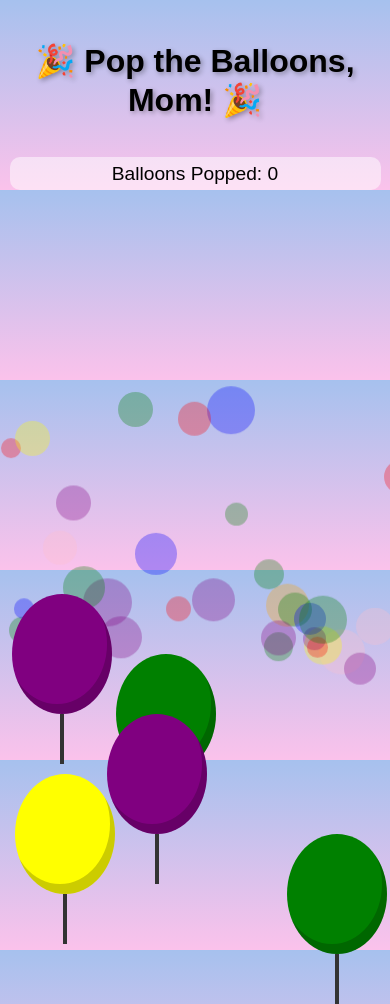
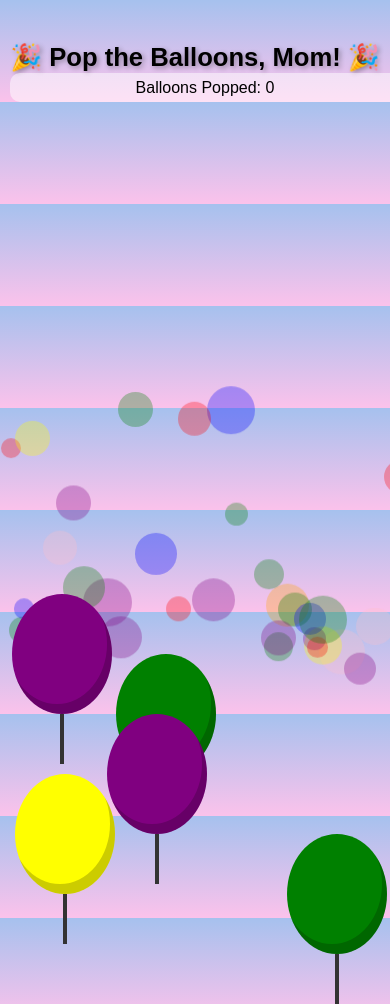
Before and after one commit to BurnoutLord8401/Mom-Birthday-Game, a plain HTML site: page index.html in a window 390 px wide. Shown: the top 1004 px of the page. Drawn offline with Linux system fonts and the light colour scheme.

Commit message:
Update index.html

```diff
--- a/index.html
+++ b/index.html
@@ -3,7 +3,7 @@
 <head>
 <meta charset="UTF-8">
 <title>Happy Birthday Mom! 🎂🎈</title>
-<meta name="viewport" content="width=device-width, initial-scale=1.0, maximum-scale=1.0, user-scalable=no">
+<meta name="viewport" content="width=device-width, initial-scale=1.0, maximum-scale=1.0, user-scalable=no, viewport-fit=cover">
 <style>
 body {
   margin: 0;
@@ -18,14 +18,34 @@ body {
   flex-direction: column;
   align-items: center;
 }
+
+/* Header wrapper for title & score */
+.header {
+  display: flex;
+  flex-direction: column;
+  align-items: center;
+  justify-content: flex-start;
+  text-align: center;
+  width: 100%;
+  max-width: 95vw; /* prevents mobile zooming out */
+  margin-top: 5vh;
+  z-index: 2;
+}
+
+.header h1, .header #score {
+  display: block;
+  width: 100%;
+  word-break: break-word; /* wrap long text or emojis */
+  line-height: 1.2;
+  margin: 0 auto;
+}
+
 h1 {
   color: black;
   text-shadow: 2px 2px 5px #00000055;
   font-size: 2em;
-  text-align: center;
-  margin-top: 5vh;
-  z-index: 2;
 }
+
 #score {
   color: black;
   font-size: 1.2em;
@@ -33,8 +53,8 @@ h1 {
   padding: 5px 10px;
   border-radius: 10px;
   margin-top: 2vh;
-  z-index: 2;
 }
+
 .balloon {
   position: absolute;
   border-radius: 50%;
@@ -42,12 +62,14 @@ h1 {
   cursor: pointer;
   z-index: 3;
 }
+
 .string {
   position: absolute;
   width: 4px;
   height: 50px;
   background: #333;
 }
+
 .bubble {
   position: absolute;
   border-radius: 50%;
@@ -56,10 +78,12 @@ h1 {
   animation: floatUp linear infinite;
   z-index: 1;
 }
+
 @keyframes floatUp {
   0% { transform: translateY(100vh); }
   100% { transform: translateY(-10vh); }
 }
+
 #message {
   position: absolute;
   top: 50%;
@@ -73,23 +97,23 @@ h1 {
   z-index: 4;
 }
 
-/* Portrait-specific centering */
-@media (max-width: 768px) {
-  h1, #score {
-    display: inline-block;      /* Allows proper wrapping */
-    text-align: center;         /* Center wrapped lines */
-    width: 90%;                 /* Avoid edge overflow */
-    word-break: break-word;     /* Wrap long words or emojis */
-    line-height: 1.2;           /* Tighter spacing */
-    margin-left: auto;
-    margin-right: auto;
+/* Extra portrait adjustments for very narrow screens */
+@media (max-width: 600px) {
+  .header h1 {
+    font-size: 1.6em; /* smaller so it fits without overflow */
+  }
+  .header #score {
+    font-size: 1em;
   }
 }
 </style>
 </head>
 <body>
-<h1>🎉 Pop the Balloons, Mom! 🎉</h1>
-<div id="score">Balloons Popped: 0</div>
+<div class="header">
+  <h1>🎉 Pop the Balloons, Mom! 🎉</h1>
+  <div id="score">Balloons Popped: 0</div>
+</div>
+
 <div id="message">🎂 Happy Birthday, Mom! 🎂<br>We love you! ❤️</div>
 
 <script>
```
